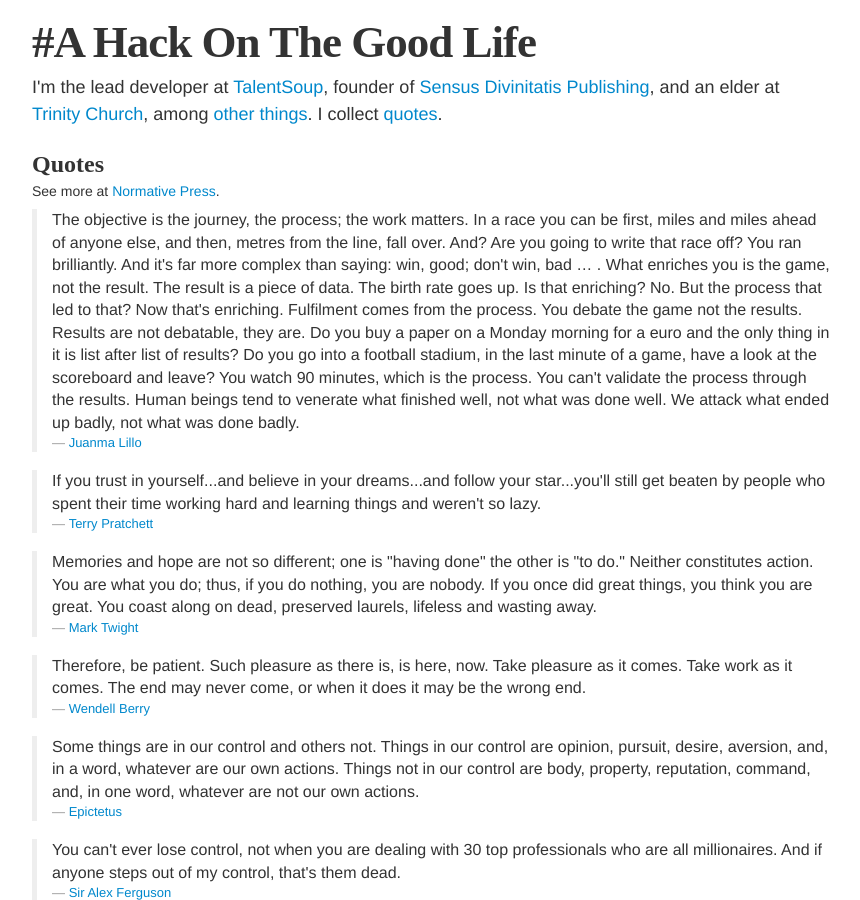
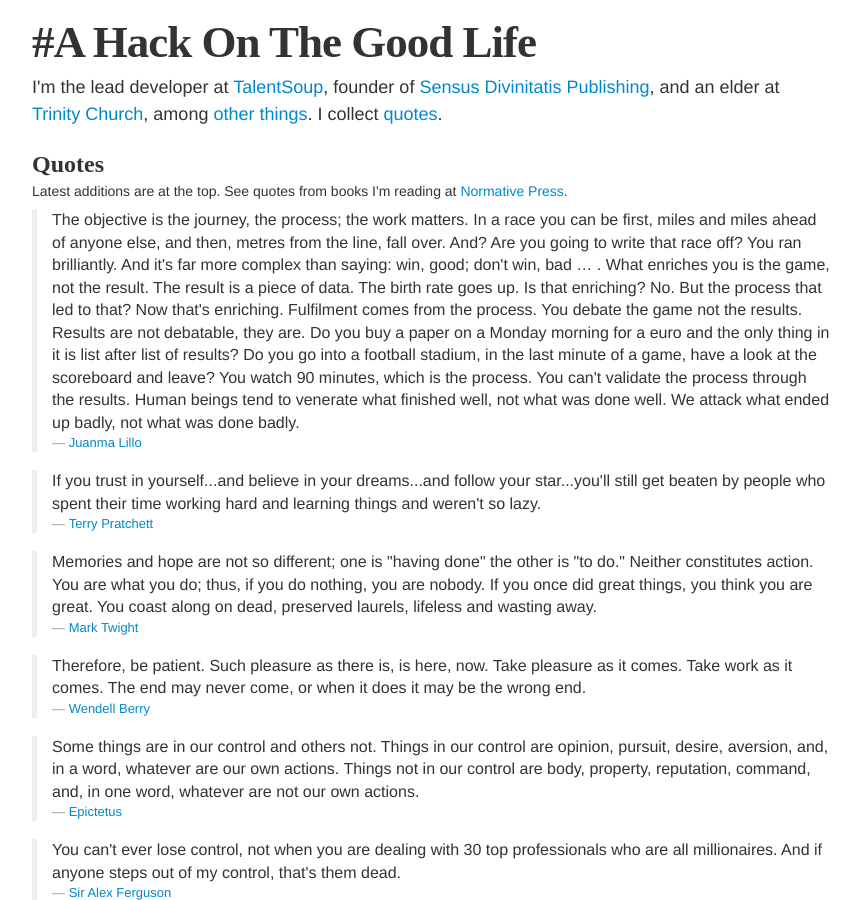
Before and after one commit to speric/speric.github.com, a Jekyll site: the page built from quotes.html, in a window 1280 px wide and 900 px high. Shown: the whole window, without its empty margins (208-1068 px from the left). Built offline with Jekyll 4.4.1, drawn with Linux system fonts in a browser that asks for light colours; some web fonts are replaced; Markdown is read by kramdown in place of the engine named in the settings.

Commit message:
Update quotes.html

```diff
--- a/quotes.html
+++ b/quotes.html
@@ -5,7 +5,7 @@ title: "Quotes | Eric Farkas"
 
 <h2>Quotes</h2>
 
-<p>See more at <a href="http://normativepress.com">Normative Press</a>.</p>
+<p>Latest additions are at the top. See quotes from books I'm reading at <a href="http://normativepress.com">Normative Press</a>.</p>
 
 <blockquote>
   <p>The objective is the journey, the process; the work matters. In a race you can be first, miles and miles ahead of anyone else, and then, metres from the line, fall over. And? Are you going to write that race off? You ran brilliantly. And it's far more complex than saying: win, good; don't win, bad … . What enriches you is the game, not the result. The result is a piece of data. The birth rate goes up. Is that enriching? No. But the process that led to that? Now that's enriching. Fulfilment comes from the process. You debate the game not the results. Results are not debatable, they are. Do you buy a paper on a Monday morning for a euro and the only thing in it is list after list of results? Do you go into a football stadium, in the last minute of a game, have a look at the scoreboard and leave? You watch 90 minutes, which is the process. You can't validate the process through the results. Human beings tend to venerate what finished well, not what was done well. We attack what ended up badly, not what was done badly.</p>
```
